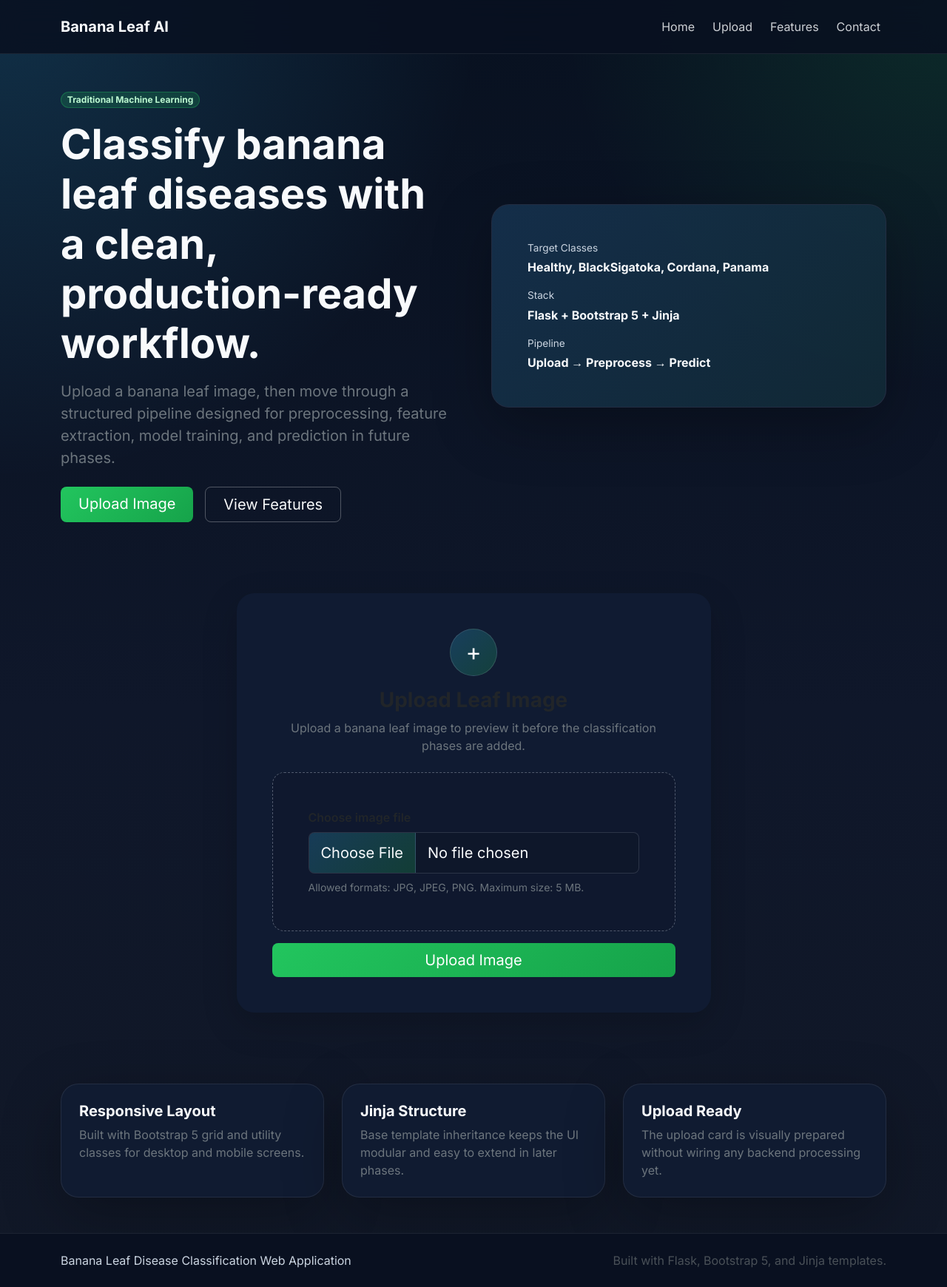
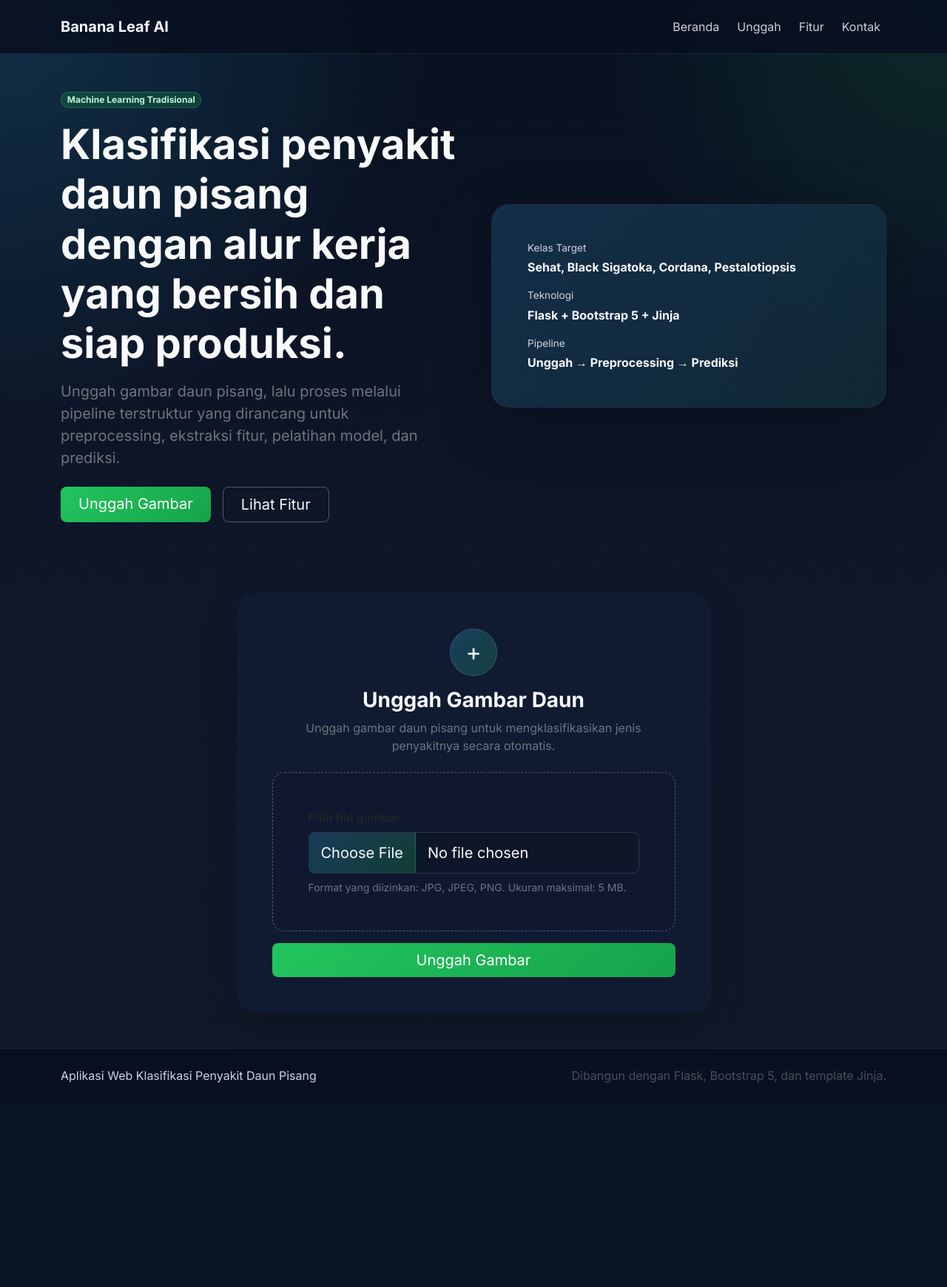
Before and after one commit to RyanAry/Banana-plant-disease-classification, a Flask app: page / in a window 1280 px wide. Shown: the whole page at 74% size. After the commit the page ends 1464 px from the top, so only its background shows below. Run offline with Flask 3, Linux system fonts and the light colour scheme.

Commit message:
menambahkan hasil analisa setipa prediksi dan mengganti bahasa

```diff
--- a/app.py
+++ b/app.py
@@ -31,7 +31,7 @@ def create_app() -> Flask:
 		return (
 			render_template(
 				"index.html",
-				error_message="File is too large. Maximum upload size is 5 MB.",
+				error_message="File terlalu besar. Ukuran maksimal unggahan adalah 5 MB.",
 				uploaded_image=None,
 				prediction_result=None,
 			),
--- a/app/routes/upload.py
+++ b/app/routes/upload.py
@@ -35,11 +35,11 @@ def index():
 	if request.method == "POST":
 		logger.info("Received POST request for image upload")
 		file_storage = request.files.get("image")
-		is_valid, error_message = validate_image_upload(file_storage) if file_storage is not None else (False, "Please select an image file.")
+		is_valid, error_message = validate_image_upload(file_storage) if file_storage is not None else (False, "Silakan pilih file gambar.")
 
 		if not is_valid:
 			logger.warning("Validation failed: %s", error_message)
-			return set_error(error_message or "Please select an image file.")
+			return set_error(error_message or "Silakan pilih file gambar.")
 
 		image_path = None
 		try:
@@ -64,9 +64,9 @@ def index():
 		except Exception:
 			logger.exception("Unexpected error during prediction")
 			_cleanup_uploaded_file(image_path)
-			return set_error("An unexpected error occurred while processing the image.", 500)
+			return set_error("Terjadi kesalahan tak terduga saat memproses gambar.", 500)
 
-		context["success_message"] = "Image uploaded successfully."
+		context["success_message"] = "Gambar berhasil diunggah."
 		context["uploaded_image"] = filename
 		context["prediction_result"] = prediction_result
 
--- a/app/templates/base.html
+++ b/app/templates/base.html
@@ -1,10 +1,10 @@
 <!doctype html>
-<html lang="en">
+<html lang="id">
   <head>
     <meta charset="utf-8">
     <meta name="viewport" content="width=device-width, initial-scale=1">
-    <title>{% block title %}Banana Leaf Disease Classification{% endblock %}</title>
-    <meta name="description" content="Banana leaf disease classification web application.">
+    <title>{% block title %}Klasifikasi Penyakit Daun Pisang{% endblock %}</title>
+    <meta name="description" content="Aplikasi web klasifikasi penyakit daun pisang menggunakan machine learning.">
     <link href="https://cdn.jsdelivr.net/npm/bootstrap@5.3.3/dist/css/bootstrap.min.css" rel="stylesheet" crossorigin="anonymous">
     <link rel="preconnect" href="https://fonts.googleapis.com">
     <link rel="preconnect" href="https://fonts.gstatic.com" crossorigin>
@@ -16,15 +16,15 @@
     <nav class="navbar navbar-expand-lg navbar-dark site-navbar py-3">
       <div class="container">
         <a class="navbar-brand fw-bold" href="#home">Banana Leaf AI</a>
-        <button class="navbar-toggler" type="button" data-bs-toggle="collapse" data-bs-target="#mainNav" aria-controls="mainNav" aria-expanded="false" aria-label="Toggle navigation">
+        <button class="navbar-toggler" type="button" data-bs-toggle="collapse" data-bs-target="#mainNav" aria-controls="mainNav" aria-expanded="false" aria-label="Toggle navigasi">
           <span class="navbar-toggler-icon"></span>
         </button>
         <div class="collapse navbar-collapse" id="mainNav">
           <ul class="navbar-nav ms-auto mb-2 mb-lg-0 gap-lg-2">
-            <li class="nav-item"><a class="nav-link" href="#home">Home</a></li>
-            <li class="nav-item"><a class="nav-link" href="#upload">Upload</a></li>
-            <li class="nav-item"><a class="nav-link" href="#features">Features</a></li>
-            <li class="nav-item"><a class="nav-link" href="#footer">Contact</a></li>
+            <li class="nav-item"><a class="nav-link" href="#home">Beranda</a></li>
+            <li class="nav-item"><a class="nav-link" href="#upload">Unggah</a></li>
+            <li class="nav-item"><a class="nav-link" href="#features">Fitur</a></li>
+            <li class="nav-item"><a class="nav-link" href="#footer">Kontak</a></li>
           </ul>
         </div>
       </div>
@@ -34,8 +34,8 @@
 
     <footer id="footer" class="site-footer py-4 mt-auto">
       <div class="container d-flex flex-column flex-md-row justify-content-between align-items-center gap-2">
-        <p class="mb-0">Banana Leaf Disease Classification Web Application</p>
-        <p class="mb-0 text-light-emphasis">Built with Flask, Bootstrap 5, and Jinja templates.</p>
+        <p class="mb-0">Aplikasi Web Klasifikasi Penyakit Daun Pisang</p>
+        <p class="mb-0 text-light-emphasis">Dibangun dengan Flask, Bootstrap 5, dan template Jinja.</p>
       </div>
     </footer>
 
--- a/app/templates/index.html
+++ b/app/templates/index.html
@@ -1,6 +1,6 @@
 {% extends 'base.html' %}
 
-{% block title %}Banana Leaf Disease Classification{% endblock %}
+{% block title %}Klasifikasi Penyakit Daun Pisang{% endblock %}
 
 {% block content %}
 <main id="home">
@@ -8,31 +8,32 @@
     <div class="container">
       <div class="row align-items-center g-5">
         <div class="col-lg-6">
-          <span class="badge rounded-pill hero-badge mb-3">Traditional Machine Learning</span>
-          <h1 class="display-4 fw-bold mb-3">Classify banana leaf diseases with a clean, production-ready workflow.</h1>
+          <span class="badge rounded-pill hero-badge mb-3">Machine Learning Tradisional</span>
+          <h1 class="display-4 fw-bold mb-3">Klasifikasi penyakit daun pisang dengan alur kerja yang bersih dan siap
+            produksi.</h1>
           <p class="lead text-secondary mb-4">
-            Upload a banana leaf image, then move through a structured pipeline designed for preprocessing,
-            feature extraction, model training, and prediction in future phases.
+            Unggah gambar daun pisang, lalu proses melalui pipeline terstruktur yang dirancang untuk
+            preprocessing, ekstraksi fitur, pelatihan model, dan prediksi.
           </p>
           <div class="d-flex flex-wrap gap-3">
-            <a class="btn btn-primary btn-lg px-4" href="#upload">Upload Image</a>
-            <a class="btn btn-outline-light btn-lg px-4" href="#features">View Features</a>
+            <a class="btn btn-primary btn-lg px-4" href="#upload">Unggah Gambar</a>
+            <a class="btn btn-outline-light btn-lg px-4" href="#features">Lihat Fitur</a>
           </div>
         </div>
         <div class="col-lg-6">
           <div class="hero-panel p-4 p-md-5">
             <div class="hero-stats">
               <div>
-                <span class="stat-label">Target Classes</span>
-                <span class="stat-value">Healthy, BlackSigatoka, Cordana, Panama</span>
+                <span class="stat-label">Kelas Target</span>
+                <span class="stat-value">Sehat, Black Sigatoka, Cordana, Pestalotiopsis</span>
               </div>
               <div>
-                <span class="stat-label">Stack</span>
+                <span class="stat-label">Teknologi</span>
                 <span class="stat-value">Flask + Bootstrap 5 + Jinja</span>
               </div>
               <div>
                 <span class="stat-label">Pipeline</span>
-                <span class="stat-value">Upload → Preprocess → Predict</span>
+                <span class="stat-value">Unggah → Preprocessing → Prediksi</span>
               </div>
             </div>
           </div>
@@ -48,9 +49,9 @@
           <div class="card upload-card border-0 shadow-lg">
             <div class="card-body p-4 p-md-5 text-center">
               <div class="upload-icon mb-3">+</div>
-              <h2 class="h3 fw-bold mb-2">Upload Leaf Image</h2>
+              <h2 class="h3 fw-bold mb-2 text-light">Unggah Gambar Daun</h2>
               <p class="text-secondary mb-4">
-                Upload a banana leaf image to preview it before the classification phases are added.
+                Unggah gambar daun pisang untuk mengklasifikasikan jenis penyakitnya secara otomatis.
               </p>
 
               {% if error_message %}
@@ -67,56 +68,70 @@
 
               <form method="post" enctype="multipart/form-data" class="text-start">
                 <div class="upload-dropzone p-4 p-md-5 mb-3">
-                  <label for="image" class="form-label fw-semibold">Choose image file</label>
-                  <input
-                    class="form-control form-control-lg upload-file-input"
-                    type="file"
-                    id="image"
-                    name="image"
-                    accept=".jpg,.jpeg,.png,image/jpeg,image/png"
-                    required
-                  >
+                  <label for="image" class="form-label fw-semibold">Pilih file gambar</label>
+                  <input class="form-control form-control-lg upload-file-input" type="file" id="image" name="image"
+                    accept=".jpg,.jpeg,.png,image/jpeg,image/png" required>
                   <div class="form-text text-secondary mt-2">
-                    Allowed formats: JPG, JPEG, PNG. Maximum size: 5 MB.
+                    Format yang diizinkan: JPG, JPEG, PNG. Ukuran maksimal: 5 MB.
                   </div>
                 </div>
-                <button type="submit" class="btn btn-primary btn-lg px-4 w-100">Upload Image</button>
+                <button type="submit" class="btn btn-primary btn-lg px-4 w-100">Unggah Gambar</button>
               </form>
 
               {% if uploaded_image %}
               <div class="upload-preview mt-4 text-start">
-                <h3 class="h5 fw-bold mb-3">Uploaded Image Preview</h3>
+                <h3 class="h5 fw-bold mb-3">Pratinjau Gambar</h3>
                 <div class="upload-preview-frame p-3 p-md-4">
-                  <img
-                    src="{{ url_for('main.uploaded_file', filename=uploaded_image) }}"
-                    alt="Uploaded banana leaf image"
-                    class="img-fluid rounded-4 upload-preview-image"
-                  >
+                  <img src="{{ url_for('main.uploaded_file', filename=uploaded_image) }}"
+                    alt="Gambar daun pisang yang diunggah" class="img-fluid rounded-4 upload-preview-image">
                 </div>
               </div>
               {% endif %}
 
               {% if prediction_result %}
               <div class="prediction-result mt-4 text-start">
-                <h3 class="h5 fw-bold mb-3">Prediction Result</h3>
+                <h3 class="h5 fw-bold mb-3">Hasil Prediksi</h3>
                 <div class="result-card p-4 p-md-4">
                   <div class="row g-3">
                     <div class="col-md-6">
-                      <span class="result-label">Disease</span>
+                      <span class="result-label">Penyakit</span>
                       <p class="result-value mb-0">{{ prediction_result.disease_name }}</p>
                     </div>
                     <div class="col-md-6">
-                      <span class="result-label">Confidence</span>
+                      <span class="result-label">Tingkat Keyakinan</span>
                       <p class="result-value mb-0">{{ (prediction_result.confidence * 100) | round(2) }}%</p>
                     </div>
                     <div class="col-12">
-                      <span class="result-label">Description</span>
+                      <span class="result-label">Deskripsi</span>
                       <p class="result-text mb-0">{{ prediction_result.description }}</p>
                     </div>
                     <div class="col-12">
-                      <span class="result-label">Recommendation</span>
+                      <span class="result-label">Rekomendasi</span>
                       <p class="result-text mb-0">{{ prediction_result.recommendation }}</p>
                     </div>
+                  </div>
+                </div>
+
+                <!-- Probabilitas per kelas -->
+                <h3 class="h5 fw-bold mb-3 mt-4">Analisa Probabilitas Setiap Kelas</h3>
+                <div class="result-card p-4 p-md-4">
+                  <div class="probability-list">
+                    {% for class_name, prob in prediction_result.class_probabilities.items() %}
+                    <div class="probability-item mb-3">
+                      <div class="d-flex justify-content-between align-items-center mb-1">
+                        <span class="prob-class-name fw-semibold">{{ class_name }}</span>
+                        <span
+                          class="prob-percentage fw-bold {% if class_name == prediction_result.disease_name %}text-accent{% endif %}">{{
+                          prob }}%</span>
+                      </div>
+                      <div class="progress prob-progress-bar">
+                        <div
+                          class="progress-bar {% if class_name == prediction_result.disease_name %}prob-bar-active{% else %}prob-bar-default{% endif %}"
+                          role="progressbar" style="width: {{ prob }}%" aria-valuenow="{{ prob }}" aria-valuemin="0"
+                          aria-valuemax="100"></div>
+                      </div>
+                    </div>
+                    {% endfor %}
                   </div>
                 </div>
               </div>
@@ -127,30 +142,5 @@
       </div>
     </div>
   </section>
-
-  <section id="features" class="py-5">
-    <div class="container">
-      <div class="row g-4">
-        <div class="col-md-4">
-          <div class="feature-card h-100 p-4">
-            <h3 class="h5 fw-bold">Responsive Layout</h3>
-            <p class="mb-0 text-secondary">Built with Bootstrap 5 grid and utility classes for desktop and mobile screens.</p>
-          </div>
-        </div>
-        <div class="col-md-4">
-          <div class="feature-card h-100 p-4">
-            <h3 class="h5 fw-bold">Jinja Structure</h3>
-            <p class="mb-0 text-secondary">Base template inheritance keeps the UI modular and easy to extend in later phases.</p>
-          </div>
-        </div>
-        <div class="col-md-4">
-          <div class="feature-card h-100 p-4">
-            <h3 class="h5 fw-bold">Upload Ready</h3>
-            <p class="mb-0 text-secondary">The upload card is visually prepared without wiring any backend processing yet.</p>
-          </div>
-        </div>
-      </div>
-    </div>
-  </section>
 </main>
 {% endblock %}
```
Also changed, not shown: app/services/prediction_service.py (+52 -30 lines), app/services/upload_service.py (+6 -6 lines), app/static/css/main.css (+45 -0 lines).
